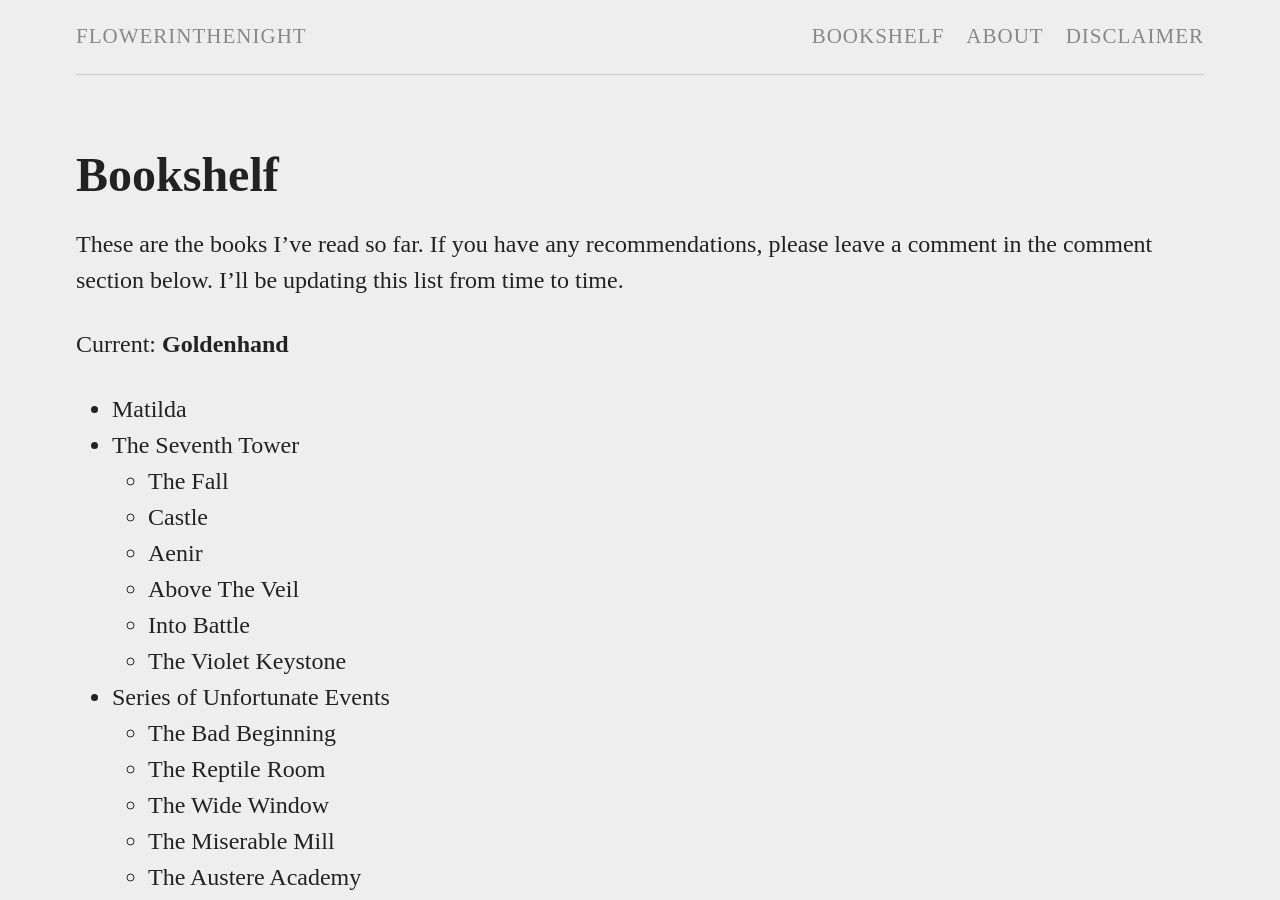
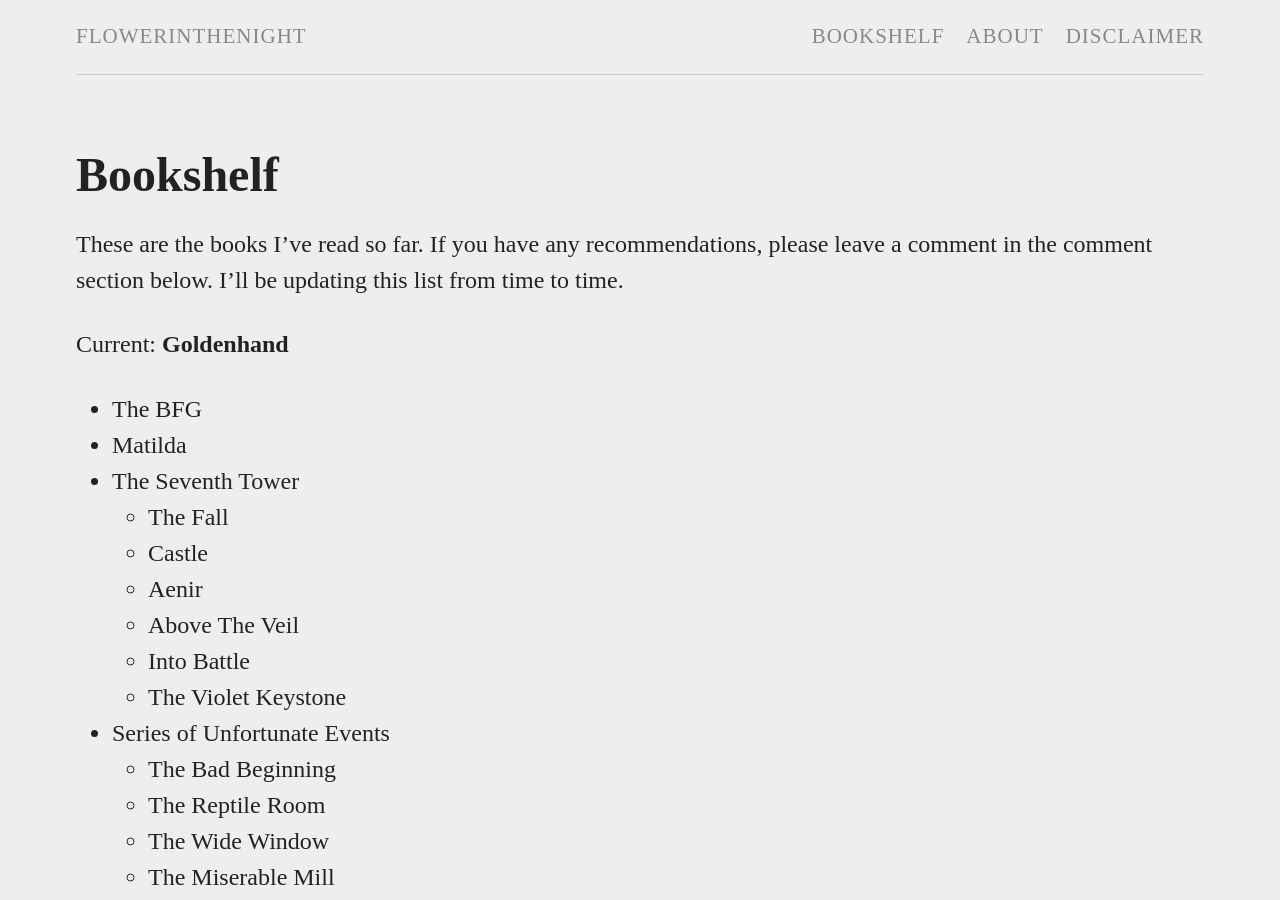
Before and after one commit to flowerinthenight/flowerinthenight.github.io, a Jekyll site: the page built from bookshelf.md, in a window 1280 px wide and 900 px high. Built offline with Jekyll 4.4.1, drawn with Linux system fonts in a browser that asks for light colours; some web fonts are replaced; comment, search, counter and statistics services are not loaded.

Commit message:
Update bookshelf.md

```diff
--- a/bookshelf.md
+++ b/bookshelf.md
@@ -8,6 +8,7 @@ These are the books I've read so far. If you have any recommendations, please le
 
 Current: **Goldenhand**
 
+* The BFG
 * Matilda
 * The Seventh Tower
   * The Fall
```
